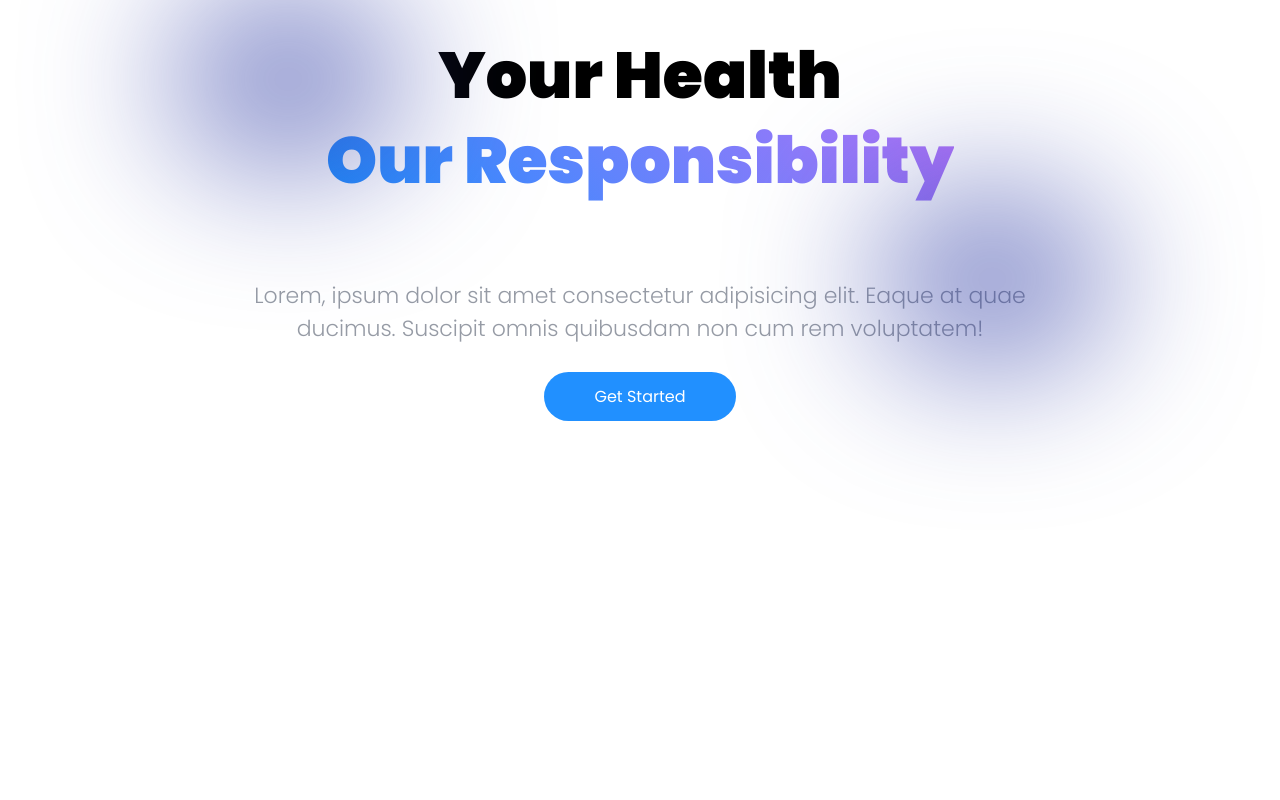
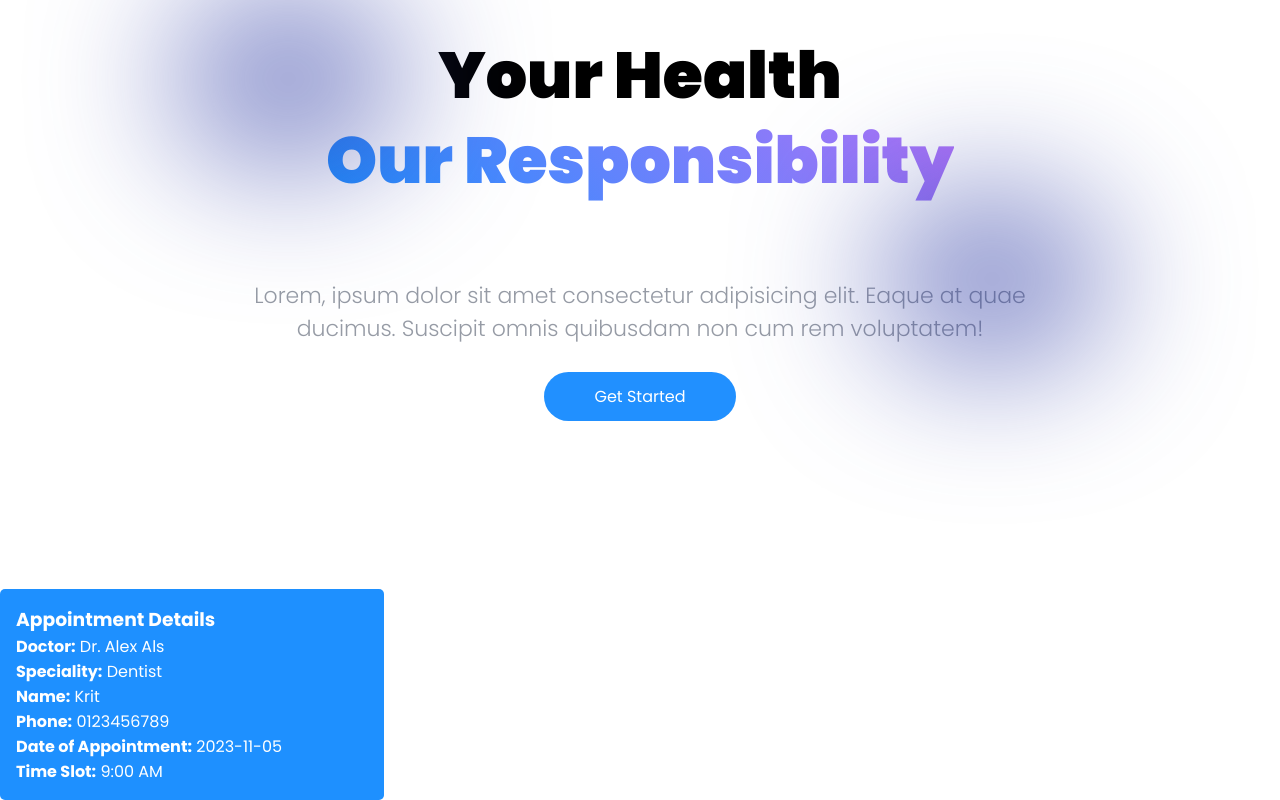
Before and after one commit to krityodpradit/React-med_appt, a React (Create React App) app: page / in a window 1280 px wide. Shown: the part 221-1021 px from the top of the page. Before the commit the page ends 800 px from the top, so only its background shows below. Built offline with nearby package versions, Linux system fonts and the light colour scheme.

Commit message:
add notification

```diff
--- a/src/App.js
+++ b/src/App.js
@@ -2,17 +2,18 @@
 // import logo from './logo.svg';
 import './App.css';
 import { BrowserRouter, Routes, Route } from "react-router-dom";
-import Navbar from './Components/Navbar/Navbar';
+// import Navbar from './Components/Navbar/Navbar';
 import LandingPage from './Components/Landing_Page/LandingPage';
 import SignUp from './Components/Sign_Up/Sign_Up';
 import Login from './Components/Login/Login';
 import InstantConsultation from './Components/InstantConsultationBooking/InstantConsultation';
+import Notification from './Components/Notification/Notification';
 
 function App() {
   return (
     <div className="App">
         <BrowserRouter>
-        <Navbar />
+        <Notification>
               <Routes>
                 <Route path="/" element={<LandingPage />} />
                 <Route path="/signup" element={<SignUp />} />
@@ -21,6 +22,7 @@
 
 
               </Routes>
+        </Notification>
         </BrowserRouter>
 
     </div>
--- /dev/null
+++ b/src/Components/Notification/Notification.js
@@ -0,0 +1,77 @@
+import React, { useEffect, useState } from 'react';
+import Navbar from '../Navbar/Navbar';
+
+const Notification = ({ children }) => {
+    // eslint-disable-next-line
+  const [isLoggedIn, setIsLoggedIn] = useState(false);
+  // eslint-disable-next-line
+  const [username, setUsername] = useState("");
+    // eslint-disable-next-line
+  const [doctorData, setDoctorData] = useState(null);
+  // eslint-disable-next-line
+  const [appointmentData, setAppointmentData] = useState(null);
+
+  useEffect(() => {
+    const storedUsername = sessionStorage.getItem('email');
+    const storedDoctorData = JSON.parse(localStorage.getItem('doctorData'));
+    const storedAppointmentData = JSON.parse(localStorage.getItem(storedDoctorData?.name));
+
+    if (storedUsername) {
+      setIsLoggedIn(true);
+      setUsername(storedUsername);
+    }
+
+    if (storedDoctorData) {
+      setDoctorData(storedDoctorData);
+    }
+
+    if (storedAppointmentData) {
+      setAppointmentData(storedAppointmentData);
+    }
+  }, []);
+  return (
+    <div>
+      <Navbar ></Navbar>
+      {children}
+      {1 && 1 && (
+        <>
+          <div className="appointment-card">
+            <div className="appointment-card__content" style={{
+                backgroundColor: "DodgerBlue",
+                color: "white",
+                fontSize: "1em",
+                padding: "1em",
+                width: "30%",
+                borderRadius: "5px",
+                marginTop: "10px",
+                textAlign: "left"
+                }}>
+              <h3 className="appointment-card__title">Appointment Details</h3>
+              <p className="appointment-card__message">
+                <strong>Doctor:</strong> Dr. Alex Als
+              </p>
+              <p className="appointment-card__message">
+                <strong>Speciality:</strong> Dentist
+              </p>
+              <p className="appointment-card__message">
+                <strong>Name:</strong> Krit
+              </p>
+              <p className="appointment-card__message">
+                <strong>Phone:</strong> 0123456789
+              </p>
+              <p className="appointment-card__message">
+                <strong>Date of Appointment:</strong> 2023-11-05
+              </p>
+              <p className="appointment-card__message">
+                <strong>Time Slot:</strong> 9:00 AM
+              </p>
+
+            </div>
+          </div>
+        </>
+      )}
+    </div>
+  );
+};
+
+export default Notification;
```
